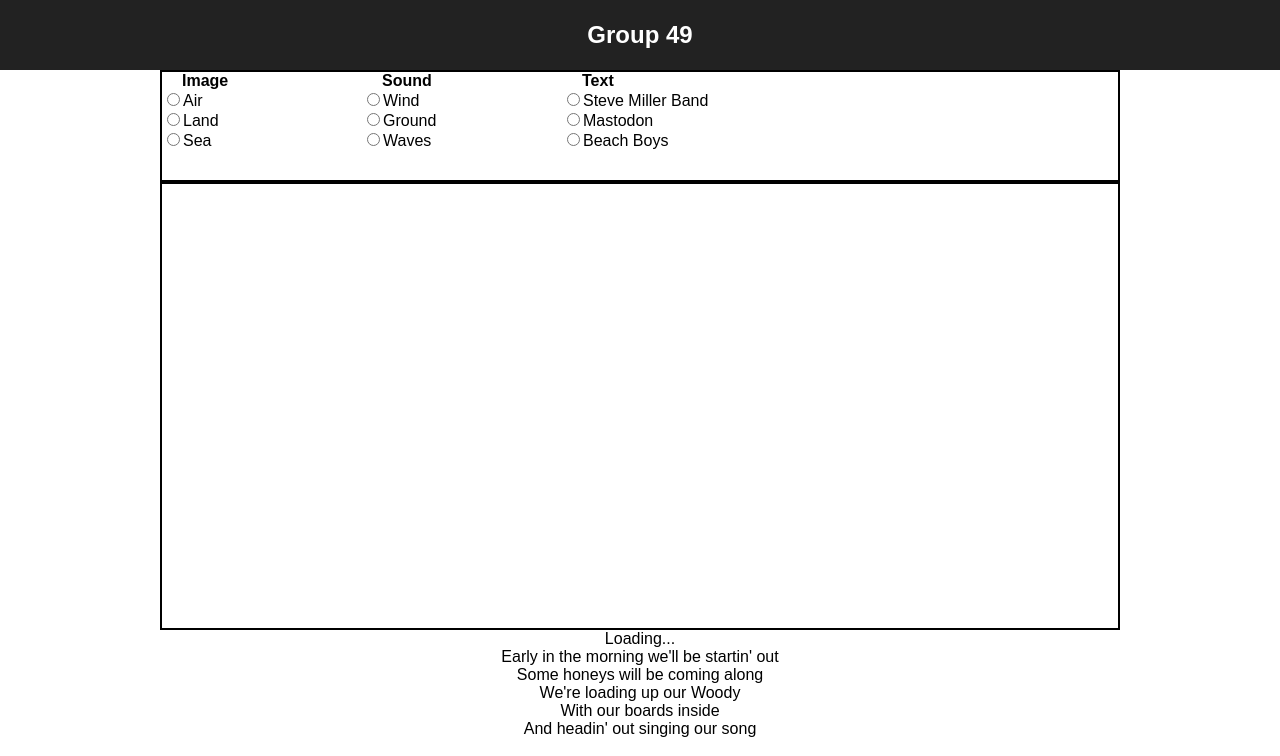
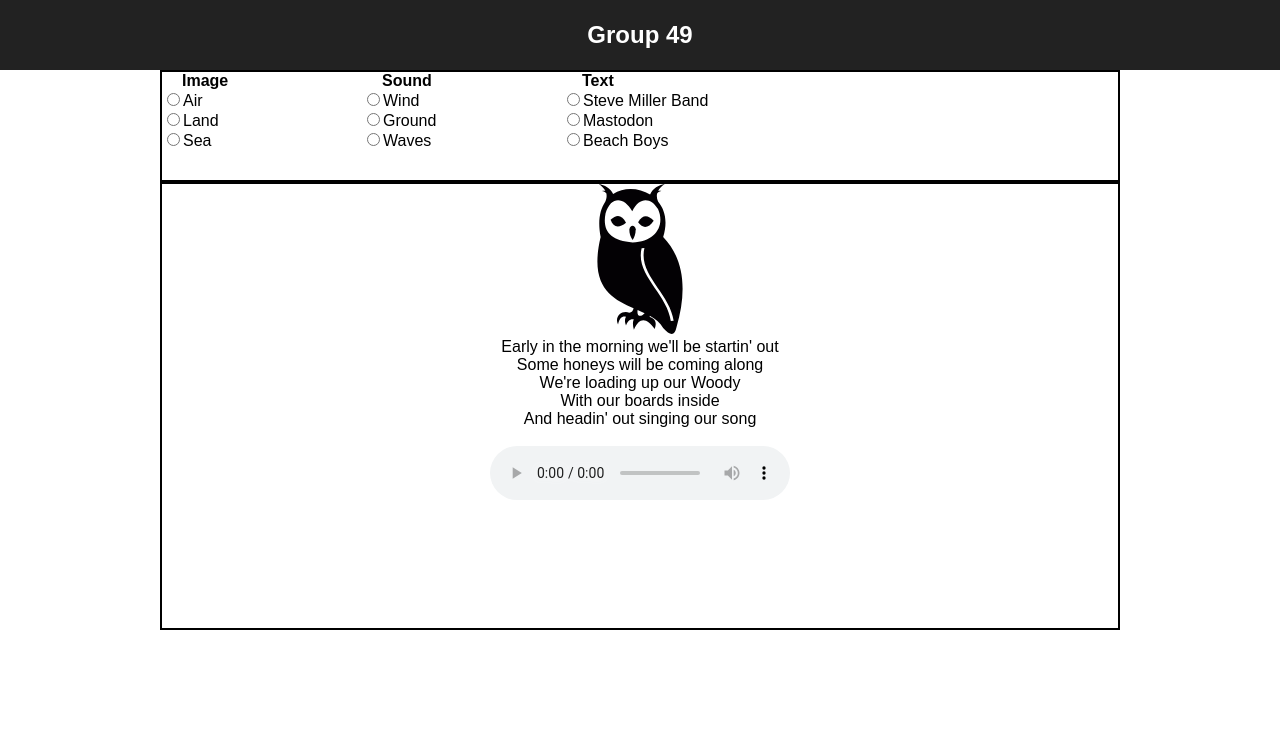
Before and after one commit to IT2810/it2810-webutvikling-h18-prosjekt-2-gruppe--49, a React (Create React App) app in the folder opg2/: page / in a window 1280 px wide. Shown: the top 756 px of the page. Built offline with nearby package versions, Linux system fonts and the light colour scheme; no server answers.

Commit message:
move content into display issues #3, #4 and #5

```diff
--- a/opg2/src/App.js
+++ b/opg2/src/App.js
@@ -1,7 +1,5 @@
 import React, {Component} from 'react';
 import './App.css';
-import Text from "./Text.js";
-import Image from "./Image.js";
 import Display from './Display';
 import Controller from './Controller'
 
@@ -10,7 +8,10 @@ class App extends Component {
     constructor(props) {
         super(props);
         this.state = {
-            songName: "beach_boys"
+            tabNumber: 1,
+            songName: "beach_boys",
+            imageCategory: "air",
+            soundCategory: "earth"
         };
     }
 
@@ -22,10 +23,9 @@ class App extends Component {
                     <h1 className="App-title">Group 49</h1>
                 </header>
                 <div className="App-body">
-                    <Display/>
+                    <Display tabNumber={this.state.tabNumber} imageCategory={this.state.imageCategory}
+                             songName={this.state.songName} soundCategory={this.state.soundCategory}/>
                     <Controller/>
-                    <Image/>
-                    <Text songName={this.state.songName}/>
                 </div>
             </div>
         )
--- a/opg2/src/Display.js
+++ b/opg2/src/Display.js
@@ -1,10 +1,27 @@
 import React, { Component } from 'react';
+import Text from "./Text.js";
+import Image from "./Image.js";
 
 class Display extends Component {
+
+    constructor(props) {
+        super(props);
+        this.state = {
+            tabNumber: props.tabNumber,
+            songName: props.songName,
+            imageCategory: props.imageCategory,
+            soundCategory: props.soundCategory
+        };
+    }
+
     render() {
         return (
             <div className="App-display">
-                {/* This is where the gallery will be */}
+                <Image imageCategory={this.state.imageCategory}/>
+                <Text songName={this.state.songName}/>
+                <audio controls autoPlay>
+                    <source src={"sound/"+this.state.soundCategory+"/1.mp3"} type="audio/mpeg"/>
+                </audio>
             </div>
         )
     }
--- a/opg2/src/Image.js
+++ b/opg2/src/Image.js
@@ -1,4 +1,4 @@
-import React, { Component } from 'react';
+import React, {Component} from 'react';
 
 class Image extends Component {
 
@@ -7,15 +7,15 @@ class Image extends Component {
         this.state = {
             isLoaded: false,
             items: null,
-            image: "air/dove"
+            imageCategory: props.imageCategory,
+            imageNumber: (Math.floor(Math.random() * 4 + 1))
         };
     }
 
     componentDidMount() {
-        fetch ("svg/"+this.state.image+".svg")
+        fetch("svg/" + this.state.imageCategory + "/" + this.state.imageNumber + ".svg")
             .then(res => res.text())
             .then((data) => {
-                console.log(data);
                 this.setState({
                     isLoaded: true,
                     items: data
@@ -25,10 +25,8 @@ class Image extends Component {
 
     render() {
         if (this.state.isLoaded) {
-            let image = this.state.items;
-            console.log(image);
             return (
-                <svg dangerouslySetInnerHTML={{__html: image}} />
+                <svg dangerouslySetInnerHTML={{__html: this.state.items}}/>
             );
         } else {
             return (
--- a/opg2/src/Text.js
+++ b/opg2/src/Text.js
@@ -1,11 +1,11 @@
-import React, { Component } from 'react';
+import React, {Component} from 'react';
 
 class Text extends Component {
 
     constructor(props) {
         super(props);
         this.state = {
-            error : null,
+            error: null,
             isLoaded: false,
             items: null,
             songName: props.songName
@@ -13,7 +13,7 @@ class Text extends Component {
     }
 
     componentDidMount() {
-        fetch ('text/' + this.state.songName + '.json')
+        fetch('text/' + this.state.songName + '.json')
             .then(res => res.json())
             .then(
                 (result) => {
@@ -39,13 +39,22 @@ class Text extends Component {
             return <div>Loading...</div>;
         } else {
             let text = "";
+
+            for (let j = 0; j < this.state.items.songVerses[0].length; j++) {
+                text += this.state.items.songVerses[0][j];
+                text += '\n';
+            }
+            text += '\n';
+
+            /*else {
+            let text = "";
             for (let i in this.state.items.songVerses) {
                 for (let j = 0; j < this.state.items.songVerses[i].length; j++) {
                     text += this.state.items.songVerses[i][j];
                     text += '\n';
                 }
                 text += '\n';
-            }
+            }*/
             return (
                 <div id="text">
                     {text}
```
